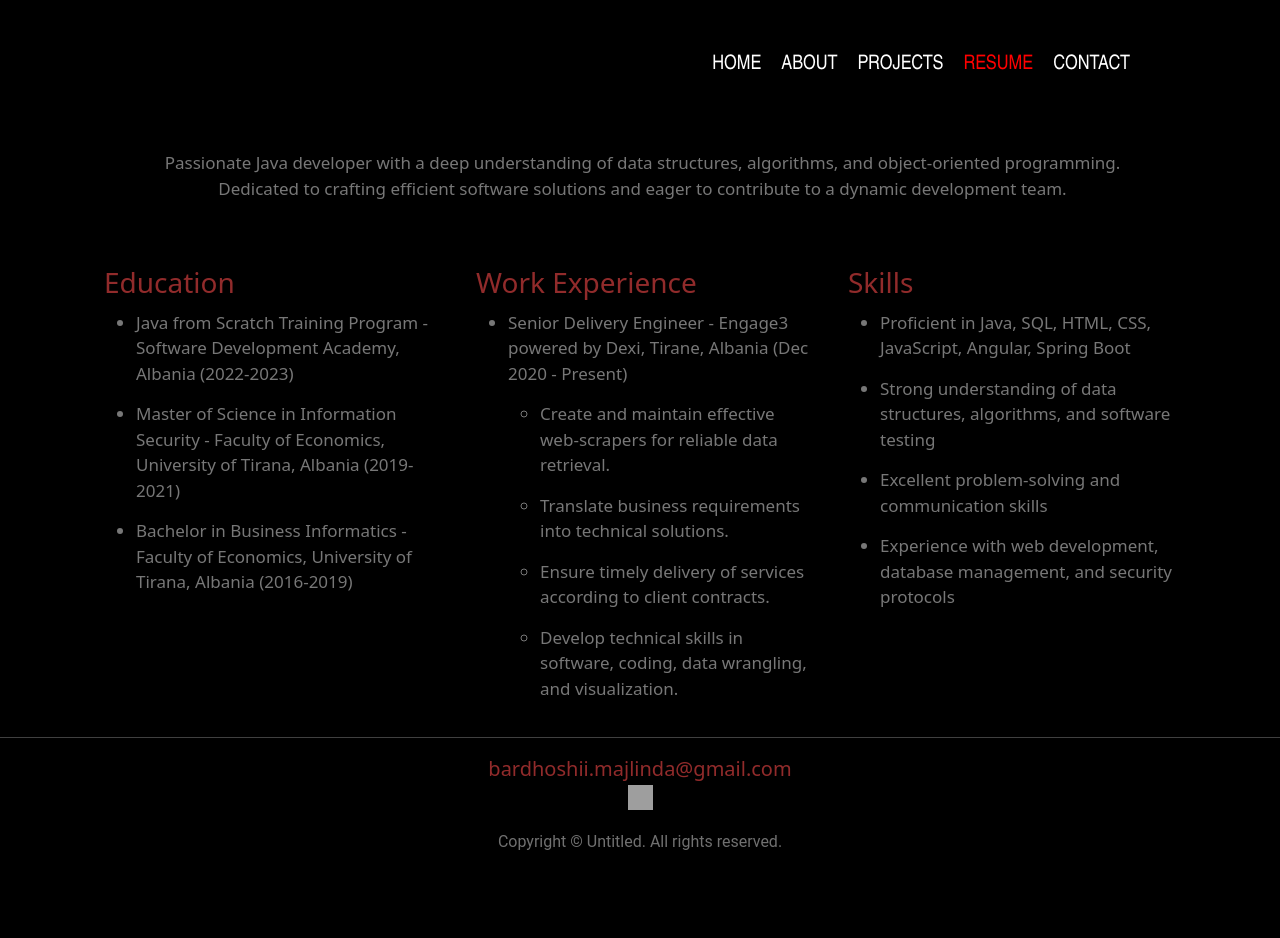
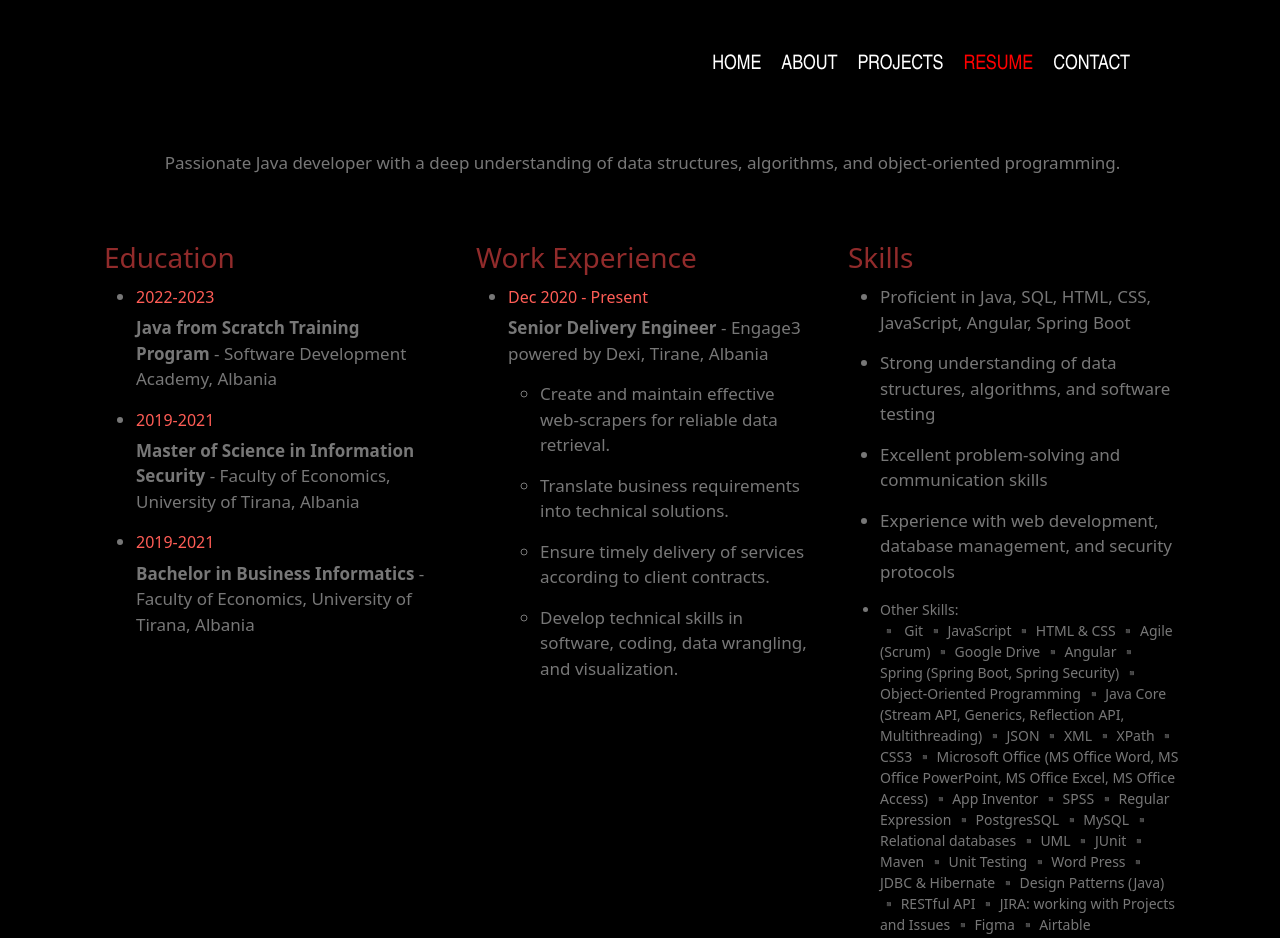
Before and after one commit to bardhoshimajlinda/Portfolio, an Angular app: page /resume in a window 1280 px wide. Shown: the top 938 px of the page. Before the commit the page ends 870 px from the top, so only its background shows below. Built offline with nearby package versions, Linux system fonts and the light colour scheme; grey boxes are pictures that could not be loaded.

Commit message:
Resume changes

```diff
--- a/package.json
+++ b/package.json
@@ -21,8 +21,13 @@
     "@angular/platform-server": "^17.2.0",
     "@angular/router": "^17.2.2",
     "@angular/ssr": "^17.2.0",
+    "@fortawesome/angular-fontawesome": "^0.14.1",
+    "@fortawesome/fontawesome-free": "^6.5.1",
+    "@fortawesome/fontawesome-svg-core": "^6.5.1",
+    "@fortawesome/free-solid-svg-icons": "^6.5.1",
     "bootstrap": "^5.3.3",
     "express": "^4.18.2",
+    "font-awesome": "^4.7.0",
     "rxjs": "~7.8.0",
     "tslib": "^2.3.0",
     "zone.js": "~0.14.3"
--- a/src/app/about/about.component.html
+++ b/src/app/about/about.component.html
@@ -8,7 +8,6 @@
         <p class="about">
         I am a passionate Java developer with a strong dedication to crafting efficient software solutions. <br>
         With a deep understanding of data structures, algorithms, and robust object-oriented programming skills, <br>
-        I am eager to apply my expertise to real-world challenges within a dynamic development team. <br>
         I thrive on translating complex technical concepts into practical solutions that drive meaningful impact.
       </p>
       </div>
@@ -18,7 +17,7 @@
         <div class="section col-9">
           <h2>Work Experience</h2>
           <p>
-            As a <b>Senior Delivery Engineer</b> at Engage3 Powered by Dexi, powered by Dexi, I am responsible for: <br>
+            As a <b>Senior Delivery Engineer</b> at Engage3 Powerd by Dexi, powered by Dexi, I am responsible for: <br>
             ✔️ Creating and maintaining effective web-scrapers that provide clients with reliable and high-quality data.<br>
             ✔️ I excel at understanding the business requirements of our clients and converting them into technical solutions.<br>
             ✔️ With a keen eye for detail and strong communication skills, I ensure that all services are delivered according to our clients' expectations.
--- a/src/app/about/about.component.scss
+++ b/src/app/about/about.component.scss
@@ -30,8 +30,6 @@
   text-transform: uppercase;
 }
 */
-
-
 
 
 .about-me {
--- a/src/app/footer/footer.component.html
+++ b/src/app/footer/footer.component.html
@@ -7,5 +7,4 @@
   <div class="footer-copyright">
     <p>Copyright © Untitled. All rights reserved. </p>
   </div>
-
 </div>
--- a/src/app/footer/footer.component.scss
+++ b/src/app/footer/footer.component.scss
@@ -1,5 +1,6 @@
 div.email{
   text-align: center;
+
 }
 span.email {
   font-size: 20px;
@@ -8,7 +9,7 @@ span.email {
   padding-bottom: 50px;
 }
 hr{
-  margin-top: 20px;
+  margin-top: 60px;
 }
 
 .footer-copyright {
--- a/src/app/resume/resume.component.html
+++ b/src/app/resume/resume.component.html
@@ -2,7 +2,6 @@
   <div class="summary">
     <p class="description">
       Passionate Java developer with a deep understanding of data structures, algorithms, and object-oriented programming.<br>
-      Dedicated to crafting efficient software solutions and eager to contribute to a dynamic development team.
     </p>
   </div>
   <div class="container">
@@ -10,16 +9,24 @@
       <div class="col-md-4">
         <h2 class="sub-heading">Education</h2>
         <ul class="list-styled">
-          <li>Java from Scratch Training Program - Software Development Academy, Albania (2022-2023)</li>
-          <li>Master of Science in Information Security - Faculty of Economics, University of Tirana, Albania (2019-2021)</li>
-          <li>Bachelor in Business Informatics - Faculty of Economics, University of Tirana, Albania (2016-2019)</li>
+          <li>
+            <h5>2022-2023</h5>
+            <b>Java from Scratch Training Program</b> - Software Development Academy, Albania</li>
+          <li>
+            <h5>2019-2021</h5>
+            <b>Master of Science in Information Security</b> - Faculty of Economics, University of Tirana, Albania</li>
+          <li>
+            <h5>2019-2021</h5>
+            <b>Bachelor in Business Informatics</b> - Faculty of Economics, University of Tirana, Albania</li>
         </ul>
       </div>
 
       <div class="col-md-4">
         <h2 class="sub-heading">Work Experience</h2>
         <ul class="list-styled">
-          <li>Senior Delivery Engineer - Engage3 powered by Dexi, Tirane, Albania (Dec 2020 - Present)</li>
+          <li>
+            <h5>Dec 2020 - Present</h5>
+            <b>Senior Delivery Engineer</b> - Engage3 powered by Dexi, Tirane, Albania</li>
             <ul>
               <li>Create and maintain effective web-scrapers for reliable data retrieval.</li>
               <li>Translate business requirements into technical solutions.</li>
@@ -36,6 +43,40 @@
           <li>Strong understanding of data structures, algorithms, and software testing</li>
           <li>Excellent problem-solving and communication skills</li>
           <li>Experience with web development, database management, and security protocols</li>
+          <li class="otherSkills"> Other Skills: <br>
+           ▪️️  ️ ️Git
+           ▪️  ️JavaScript
+           ▪️  ️HTML & CSS
+           ▪️  ️Agile (Scrum)
+           ▪️  ️Google Drive
+           ▪️  ️Angular
+           ▪️  ️Spring (Spring Boot, Spring Security)
+           ▪️  ️Object-Oriented Programming
+           ▪️  ️Java Core (Stream API, Generics, Reflection API, Multithreading)
+           ▪️  ️JSON
+           ▪️  ️XML
+           ▪️  ️XPath
+           ▪️  ️CSS3
+           ▪️  ️Microsoft Office (MS Office Word, MS Office PowerPoint, MS Office Excel, MS Office Access)
+           ▪️  ️App Inventor
+           ▪️  ️SPSS
+           ▪️  ️Regular Expression
+           ▪️  ️PostgresSQL
+           ▪️  ️MySQL
+           ▪️  ️Relational databases
+           ▪️  ️UML
+           ▪️  ️JUnit
+           ▪️  ️Maven
+           ▪️  ️Unit Testing
+           ▪️  ️Word Press
+           ▪️  ️JDBC & Hibernate
+           ▪️  ️Design Patterns (Java)
+           ▪️  ️RESTful API
+           ▪️  ️JIRA: working with Projects and Issues
+           ▪️  ️Figma
+           ▪️  ️Airtable (Management Tool)
+           ▪️  ️Trello
+          </li>
         </ul>
       </div>
     </div>
--- a/src/app/resume/resume.component.scss
+++ b/src/app/resume/resume.component.scss
@@ -6,7 +6,7 @@ h2{
 
 }
 
-li , .description{
+li , .description, .otherSkills{
   font-size: 17px;
   color: #777;
   margin-bottom: 15px;
@@ -18,3 +18,11 @@ li , .description{
   padding-top: 40px;
   padding-bottom: 50px;
 }
+h5{
+  font-size: 16px;
+  color: #ff5d56;
+  font-weight: 400;
+}
+.otherSkills{
+  font-size: 14px;
+}
```
Also changed, not shown: 1 other file (tests, documents, lock files or other folders).
